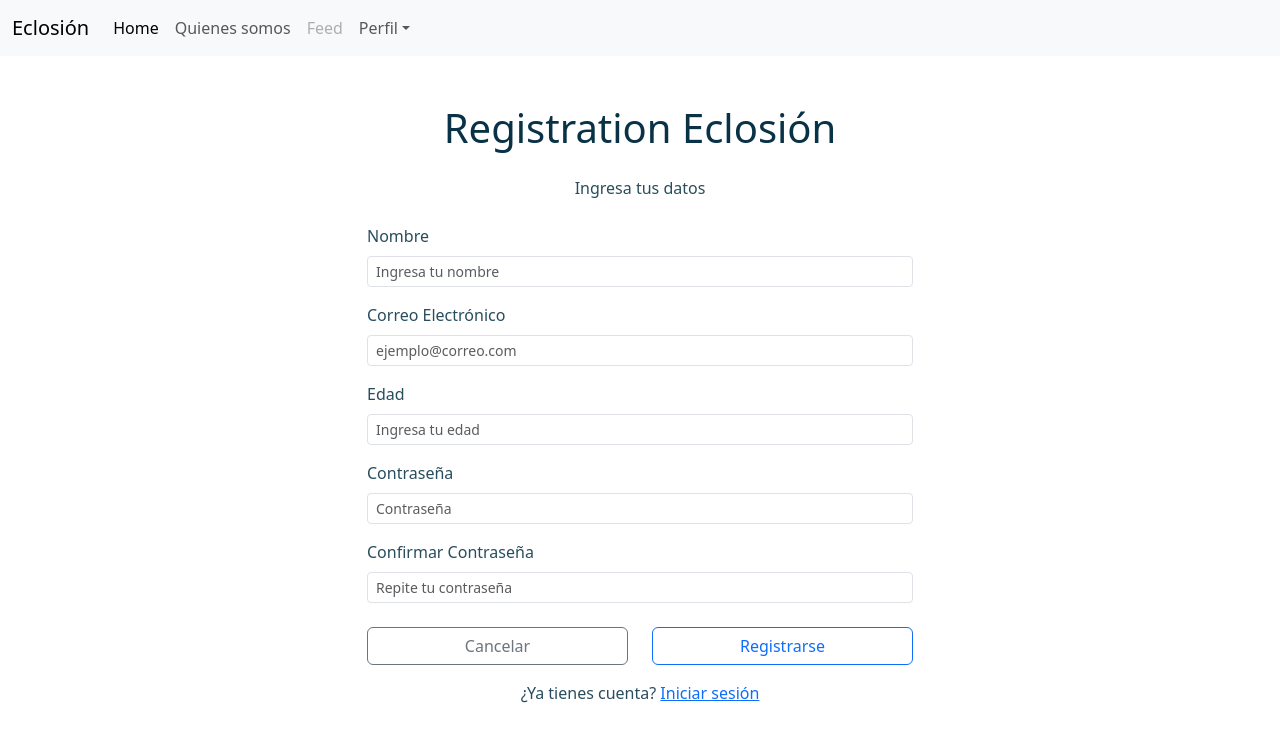
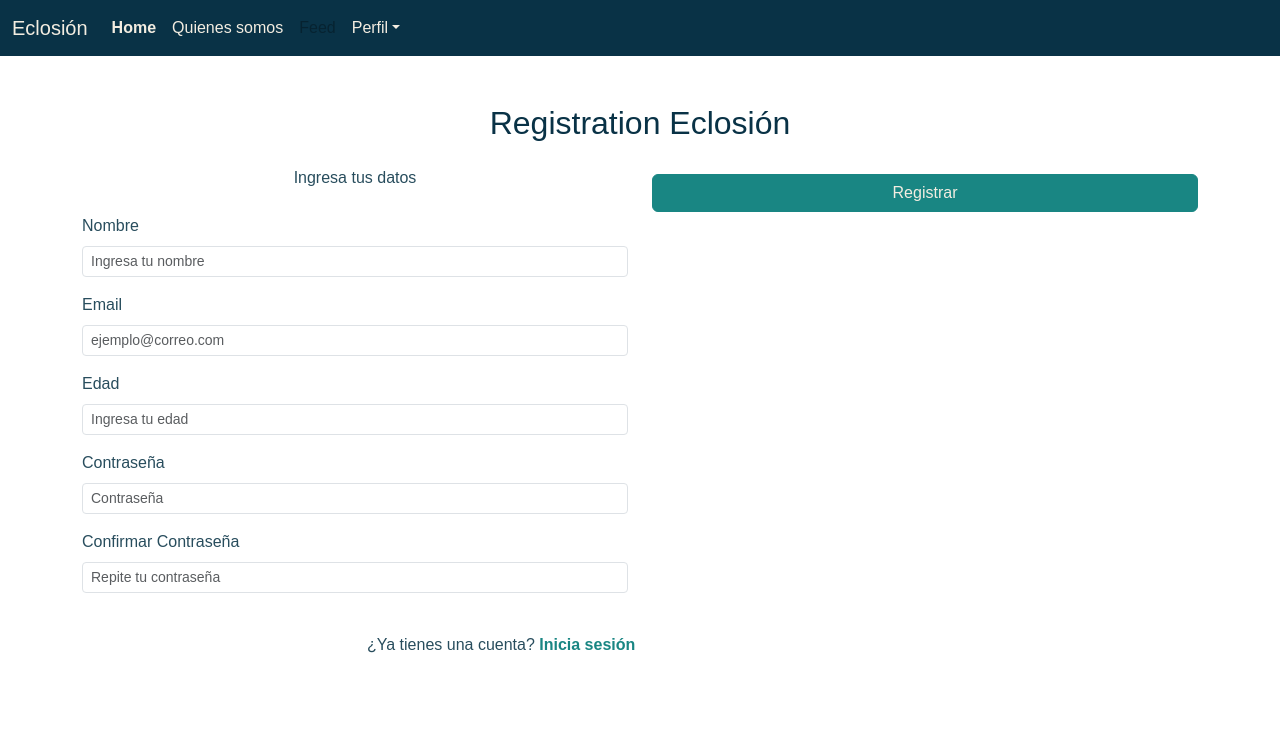
Before and after one commit to valentinatp/project-eclosion, a plain HTML site: page registration.html in a window 1280 px wide. Drawn offline with nearby package versions, Linux system fonts and the light colour scheme.

Commit message:
corregido html

```diff
--- /dev/null
+++ b/css/modal-style.css
@@ -0,0 +1,5 @@
+.modal-content {color: #093246}
+
+.border-secondary {border-color: #68BDB8 !important;}
+.border {border-color: #68BDB8}
+.color-a {color: #198683 }
--- a/css/style.css
+++ b/css/style.css
@@ -1,10 +1,29 @@
+@import url(home-style.css);
+
 .colores-paleta-01 { background-color: #093246; }
 .colores-paleta-02 { background-color: #284D5D; }
 .colores-paleta-03 { background-color: #198683; }
 .colores-paleta-04 { background-color: #68BDB8; }
 .colores-paleta-05 { background-color: #F3EDE1; }
 
-body { color: #284D5D; }
-h1 { color: #093246; }
+body { color: #284D5D; font-family: "Montserrat", sans-serif;}
+h1, h2, h3, h4, h5, h6 {color: #093246; }
+h1 { font-size: 32px; }
+h2 { font-size: 28px; }
+h3 { font-size: 24px; }
 p { color: #284D5D; }
 img { width: 100px; height: 100px; }
+footer { background-color: #093246; padding: 1rem 0; color: #F3EDE1; }
+
+
+/* NAVBAR */
+.bg-body-tertiary { background-color: #093246 !important; color: #F3EDE1; }
+.navbar-toggler-icon { color: #F3EDE1; }
+.navbar-brand, .nav-link { color: #F3EDE1; }
+.navbar-nav .nav-link.active { font-weight: 600; color: #F3EDE1; }
+
+
+/* BOTONES */
+.btn { width: 100%; margin: .5rem 0; }
+.btn.btn-primary { background-color: #093246; border-color: #093246; color: #F3EDE1; }
+.btn.btn-secondary { background-color: #198683; border-color: #198683; color: #F3EDE1; }
--- a/registration.html
+++ b/registration.html
@@ -10,6 +10,7 @@
             integrity="sha384-4Q6Gf2aSP4eDXB8Miphtr37CMZZQ5oXLH2yaXMJ2w8e2ZtHTl7GptT4jmndRuHDT"
             crossorigin="anonymous">
         <link rel="stylesheet" href="css/style.css">
+        <link rel="stylesheet" href="css/modal-style.css">
     </head>
     <body>
         <nav class="navbar navbar-expand-lg bg-body-tertiary">
@@ -70,7 +71,7 @@
           </div>
 
           <div class="mb-3">
-            <label for="email" class="form-label">Correo Electrónico</label>
+            <label for="email" class="form-label">Email</label>
             <input type="email" class="form-control form-control-sm" id="email" placeholder="ejemplo@correo.com" required>
           </div>
 
@@ -89,29 +90,23 @@
             <input type="password" class="form-control form-control-sm" id="confirmPassword" placeholder="Repite tu contraseña" required>
           </div>
 
-           <div class="row">
-          <div class="col-6">
-          <button type="button" class="btn btn-outline-secondary w-100">Cancelar</button>
+
           </div>
            <div class="col-6">
-           <button type="submit" class="btn btn-outline-primary w-100">Registrarse</button>
+           <button type="submit" button class="btn btn-secondary">Registrar</button>
                </div>
 
              <!-- parte inferior para redirigir al usuario si tiene cuenta -->
               <div class="container mt-3">
                <div class="row justify-content-center">
                 <div class="col-md-6">
-               <div class="mb-3 text-center">
-                <label for="iniciar-sesion" class="form-label">
-                 ¿Ya tienes cuenta? <a href="#">Iniciar sesión</a>
-                </label>
+               <div class="mb-3 d-flex align-items-center justify-content-between">
+
+                <p>¿Ya tienes una cuenta? <a href=# class="color-a fw-bold text-decoration-none">Inicia sesión</a></p>
               </div>
              </div>
           </div>
         </div>
-
-        </main>
-
         <script
             src="https://cdn.jsdelivr.net/npm/@popperjs/core@2.11.8/dist/umd/popper.min.js"
             integrity="sha384-I7E8VVD/ismYTF4hNIPjVp/Zjvgyol6VFvRkX/vR+Vc4jQkC+hVqc2pM8ODewa9r"
```
Lines whose indentation alone changed are shown as unchanged.
